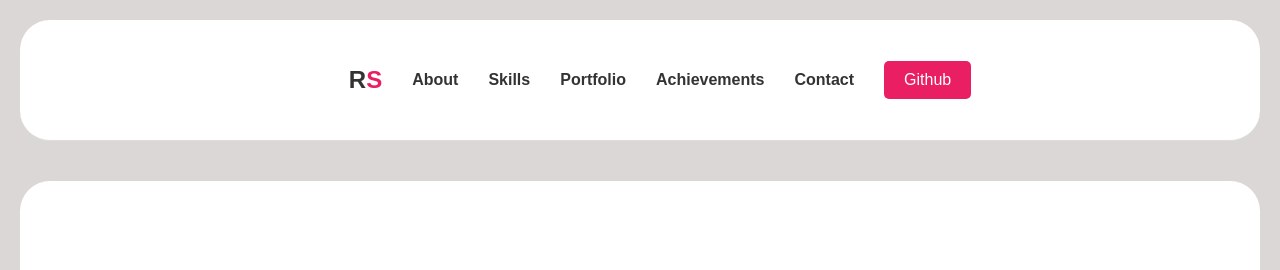
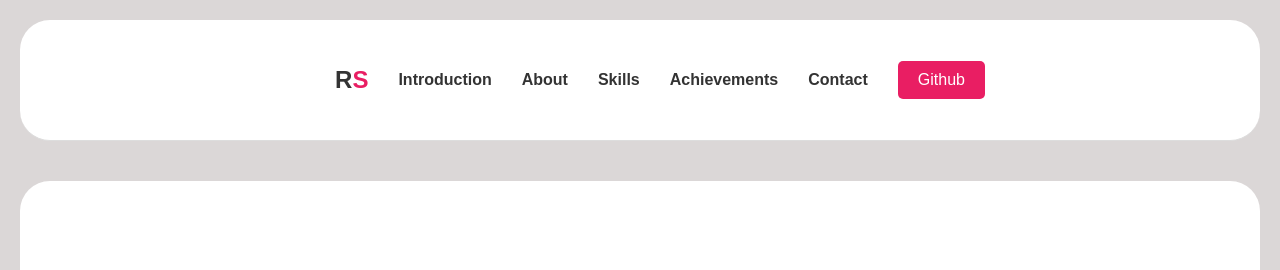
Before and after one commit to kumail-ahmad/Intro, a plain HTML site: page about.html in a window 1280 px wide. Shown: the top 270 px of the page. Drawn offline with Linux system fonts and the light colour scheme.

Commit message:
created routing

```diff
--- a/about.html
+++ b/about.html
@@ -13,9 +13,9 @@
             <ul>
               <h1>R<span>S</span></h1>
 
+              <li><a href="index.html">Introduction</a></li>
               <li><a href="about.html">About</a></li>
               <li><a href="skill.html">Skills</a></li>
-              <li><a href="#">Portfolio</a></li>
               <li><a href="achievements.html">Achievements</a></li>
               <li><a href="contact.html">Contact</a></li>
               <a href="#" class="btn">Github</a>
```
Also changed, not shown: achievements.html (+1 -1 lines), contact.html (+1 -1 lines), index.html (+1 -1 lines), skill.html (+1 -1 lines).
